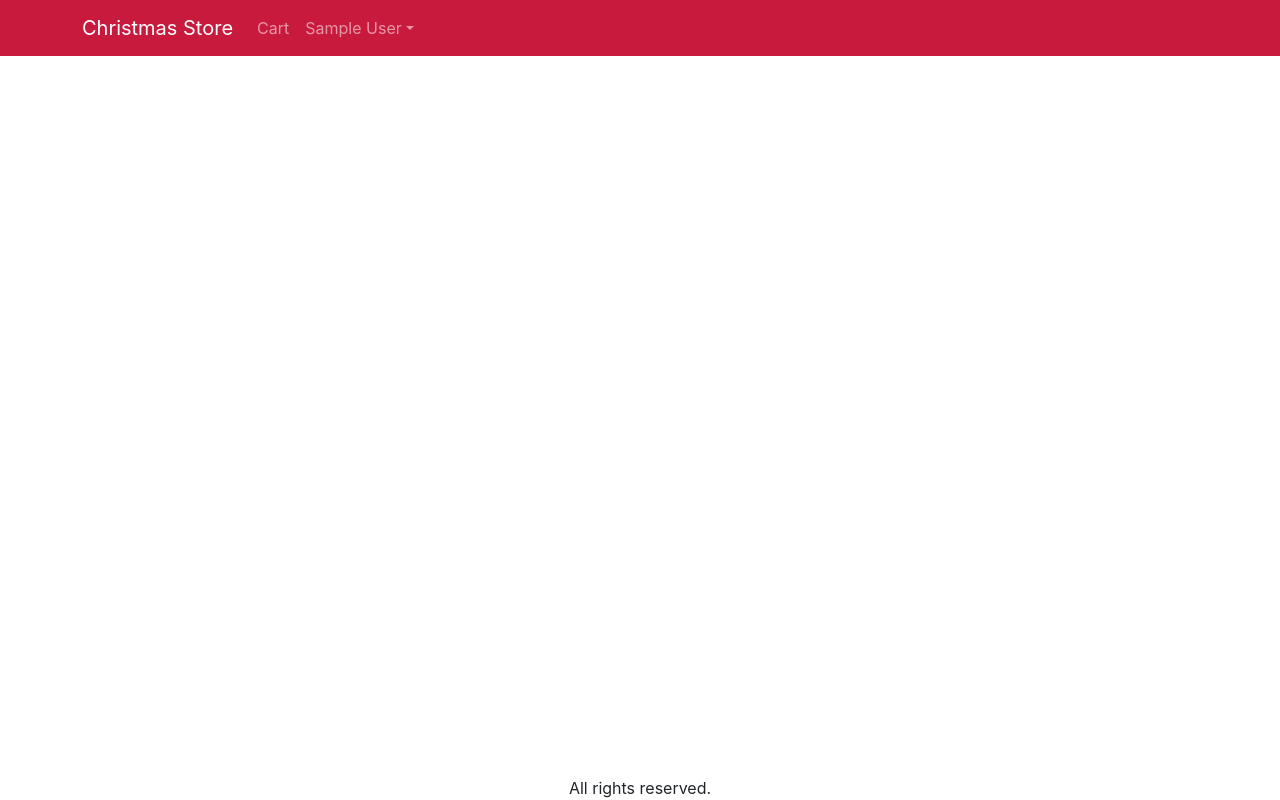
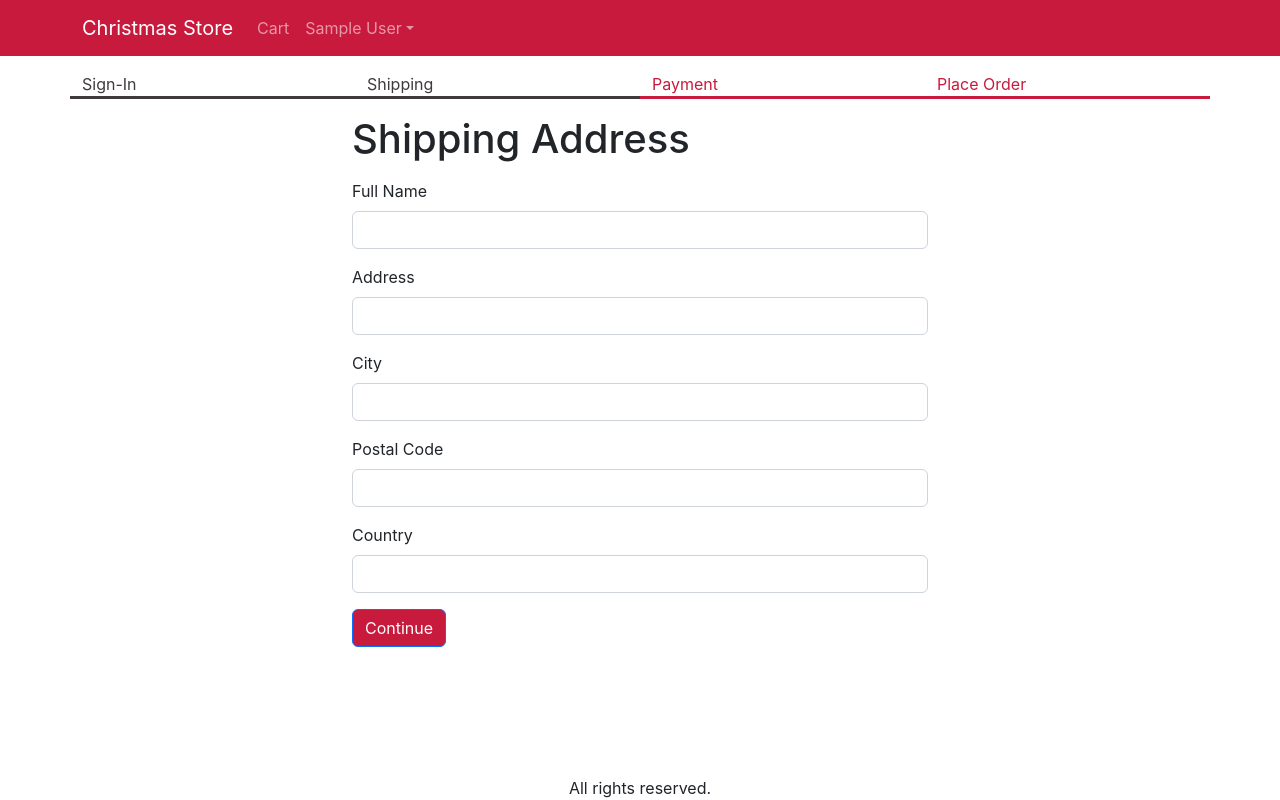
Before and after one commit to twang72/Christmas-Store, a React (Create React App) app in the folder frontend/: page /shipping in a window 1280 px wide. Built offline with nearby package versions, Linux system fonts and the light colour scheme; sample sign-in values are in the browser's storage.

Commit message:
Create the shipping address screen and a checkout process bar.

```diff
--- a/frontend/src/App.js
+++ b/frontend/src/App.js
@@ -12,6 +12,7 @@
 import SigninScreen from './screens/SigninScreen';
 import NavDropDown from 'react-bootstrap/NavDropdown';
 import { ToastContainer } from 'react-toastify';
+import ShippingAddressScreen from './screens/ShippingAddressScreen';
 
 function App() {
   const { state, dispatch: ctxDispatch } = useContext(Store);
@@ -20,12 +21,13 @@
   const signoutHandler = () => {
     ctxDispatch({ type: 'USER_SIGNOUT' });
     localStorage.removeItem('userInfo');
+    localStorage.removeItem('shippingAddress');
   };
 
   return (
     <BrowserRouter>
       <div className="d-flex flex-column site-container">
-      <ToastContainer position='bottom-center' limit={1} />
+        <ToastContainer position="bottom-center" limit={1} />
         <header>
           <NavBar className="nav-color" variant="dark">
             <Container>
@@ -74,6 +76,8 @@
               <Route path="/cart" element={<CartScreen />} />
               <Route path="/signin" element={<SigninScreen />} />
               <Route path="/" element={<HomeScreen />} />
+              <Route path="/shipping"element={<ShippingAddressScreen />}
+              ></Route>
             </Routes>
           </Container>
         </main>
--- a/frontend/src/Store.js
+++ b/frontend/src/Store.js
@@ -8,6 +8,9 @@
     ? JSON.parse(localStorage.getItem('userInfo'))
     : null,
   cart: {
+    shippingAddress: localStorage.getItem('shippingAddress')
+      ? JSON.parse(localStorage.getItem('shippingAddress'))
+      : {},
     cartItems: localStorage.getItem('cartItems')
       ? JSON.parse(localStorage.getItem('cartItems'))
       : [], //cartItems come from local storage, otherwise it's empty.
@@ -41,6 +44,18 @@
       return {
         ...state,
         userInfo: null,
+        cart: {
+          cartItems: [],
+          shippingAddress: {},
+        },
+      };
+    case 'SAVE_SHIPPING_ADDRESS':
+      return {
+        ...state,
+        cart: {
+          ...state.cart,
+          shippingAddress: action.payload,
+        },
       };
 
     default:
--- /dev/null
+++ b/frontend/src/components/CheckoutSteps.js
@@ -0,0 +1,14 @@
+import React from 'react';
+import Row from 'react-bootstrap/Row';
+import Col from 'react-bootstrap/Col';
+
+export default function CheckoutSteps(props) {
+  return (
+    <Row className="checkout-steps">
+      <Col className={props.step1 ? 'active' : ''}>Sign-In</Col>
+      <Col className={props.step2 ? 'active' : ''}>Shipping</Col>
+      <Col className={props.step3 ? 'active' : ''}>Payment</Col>
+      <Col className={props.step4 ? 'active' : ''}>Place Order</Col>
+    </Row>
+  );
+}
--- a/frontend/src/index.css
+++ b/frontend/src/index.css
@@ -58,3 +58,12 @@
 .small-container {
   max-width: 600px;
 }
+
+.checkout-steps > div {
+  border-bottom: 0.2rem solid rgb(200, 26, 61);
+  color: rgb(200, 26, 61);
+}
+.checkout-steps > div.active {
+  border-bottom: 0.2rem solid rgb(64, 58, 59);
+  color: rgb(64, 58, 59);
+}
--- /dev/null
+++ b/frontend/src/screens/ShippingAddressScreen.js
@@ -0,0 +1,111 @@
+import React, { useContext, useEffect, useState } from 'react';
+import { Helmet } from 'react-helmet-async';
+import Form from 'react-bootstrap/Form';
+import Button from 'react-bootstrap/Button';
+import { useNavigate } from 'react-router-dom';
+import { Store } from '../Store';
+import CheckoutSteps from '../components/CheckoutSteps';
+
+export default function ShippingAddressScreen() {
+  const navigate = useNavigate();
+  const { state, dispatch: ctxDispatch } = useContext(Store);
+  const {
+    userInfo,
+    cart: { shippingAddress },
+  } = state;
+  const [fullName, setFullName] = useState(shippingAddress.fullName || '');
+  const [address, setAddress] = useState(shippingAddress.address || '');
+  const [city, setCity] = useState(shippingAddress.city || '');
+  const [postalCode, setPostalCode] = useState(
+    shippingAddress.postalCode || ''
+  );
+  useEffect(() => {
+    if (!userInfo) {
+      navigate('/signin?redirect=/shipping');
+    }
+  }, [userInfo, navigate]);
+  const [country, setCountry] = useState(shippingAddress.country || '');
+  const submitHandler = (e) => {
+    e.preventDefault();
+    ctxDispatch({
+      type: 'SAVE_SHIPPING_ADDRESS',
+      payload: {
+        fullName,
+        address,
+        city,
+        postalCode,
+        country,
+      },
+    });
+    localStorage.setItem(
+      'shippingAddress',
+      JSON.stringify({
+        fullName,
+        address,
+        city,
+        postalCode,
+        country,
+      })
+    );
+    navigate('/payment');
+  };
+  return (
+    <div>
+      <Helmet>
+        <title>Shipping Address</title>
+      </Helmet>
+
+      <CheckoutSteps step1 step2></CheckoutSteps>
+      <div className="container small-container">
+        <h1 className="my-3">Shipping Address</h1>
+        <Form onSubmit={submitHandler}>
+          <Form.Group className="mb-3" controlId="fullName">
+            <Form.Label>Full Name</Form.Label>
+            <Form.Control
+              value={fullName}
+              onChange={(e) => setFullName(e.target.value)}
+              required
+            />
+          </Form.Group>
+          <Form.Group className="mb-3" controlId="address">
+            <Form.Label>Address</Form.Label>
+            <Form.Control
+              value={address}
+              onChange={(e) => setAddress(e.target.value)}
+              required
+            />
+          </Form.Group>
+          <Form.Group className="mb-3" controlId="city">
+            <Form.Label>City</Form.Label>
+            <Form.Control
+              value={city}
+              onChange={(e) => setCity(e.target.value)}
+              required
+            />
+          </Form.Group>
+          <Form.Group className="mb-3" controlId="postalCode">
+            <Form.Label>Postal Code</Form.Label>
+            <Form.Control
+              value={postalCode}
+              onChange={(e) => setPostalCode(e.target.value)}
+              required
+            />
+          </Form.Group>
+          <Form.Group className="mb-3" controlId="country">
+            <Form.Label>Country</Form.Label>
+            <Form.Control
+              value={country}
+              onChange={(e) => setCountry(e.target.value)}
+              required
+            />
+          </Form.Group>
+          <div className="mb-3">
+            <Button variant="primary" type="submit">
+              Continue
+            </Button>
+          </div>
+        </Form>
+      </div>
+    </div>
+  );
+}
```
